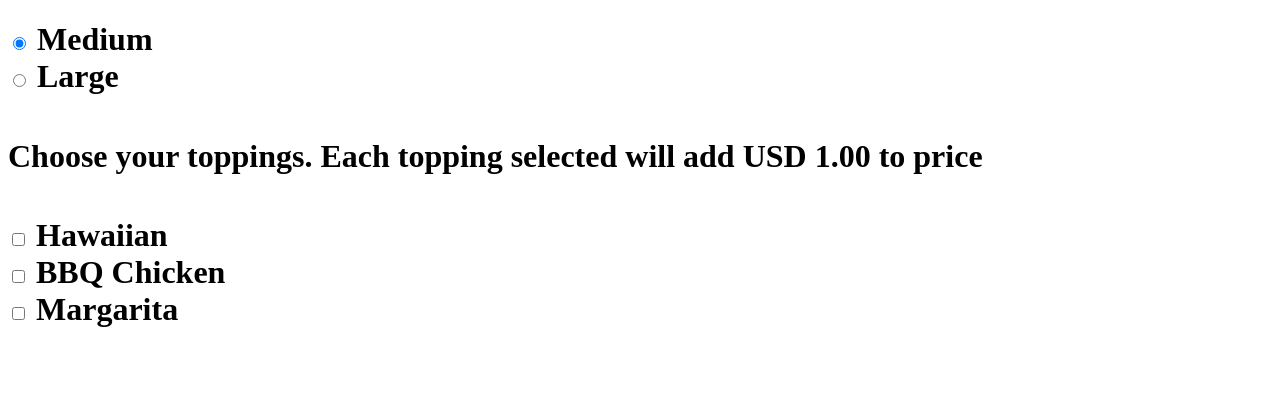
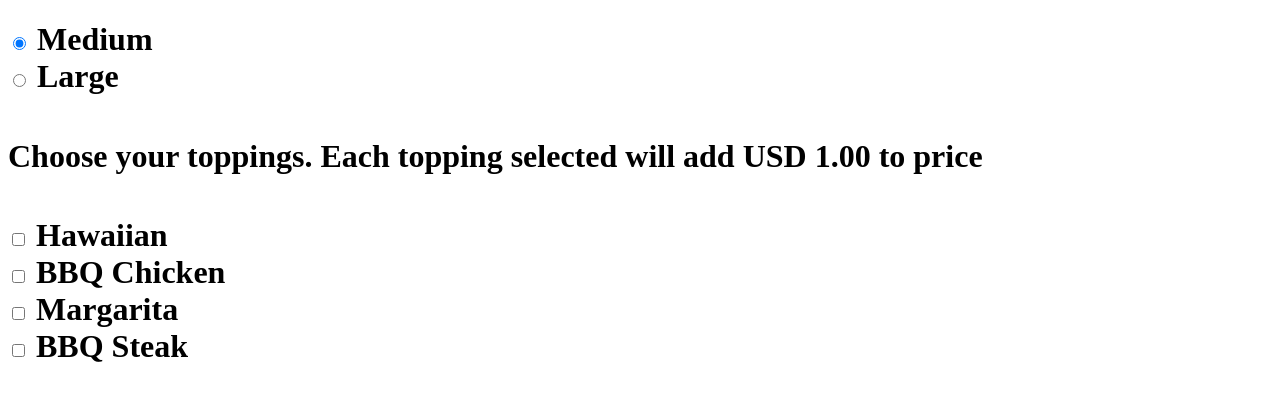
Before and after one commit to SamuelKamau66/PIZZA-ORDERING-WEBSITE, a plain HTML site: page index.html in a window 1280 px wide. Shown: the part 286-686 px from the top of the page. Drawn offline with nearby package versions, Linux system fonts and the light colour scheme.

Commit message:
Add the fourth toppings on the toppings section of the page

```diff
--- a/index.html
+++ b/index.html
@@ -65,6 +65,12 @@
                     Margarita
                   </label>
                 </div>
+                <div class="checkbox">
+                  <label>
+                    <input type="checkbox" name="toppings" value="BBQ Steak">
+                    BBQ Steak
+                  </label>
+                </div>
 
 
 
```
